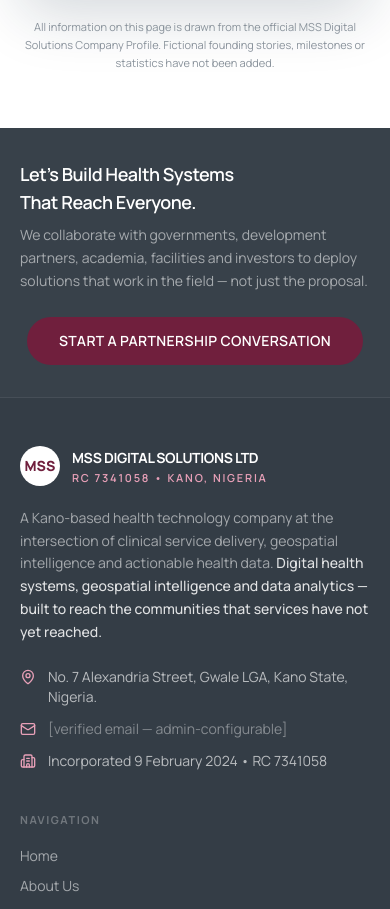
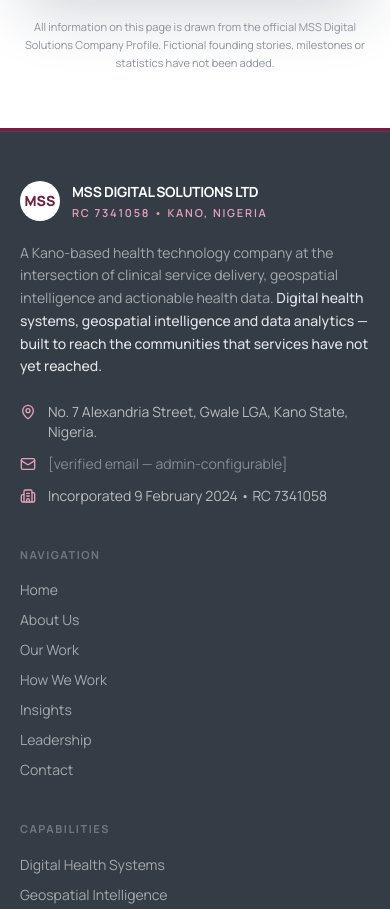
Before and after one commit to baiitax/mss-digital-solution, a Next.js app: page /about in a window 390 px wide. Shown: the part 5340-6249 px from the top of the page. Built offline with nearby package versions, Linux system fonts and the light colour scheme.

Commit message:
fix(nav+footer): prevent desktop nav wrapping, remove duplicate footer CTA band

```diff
--- a/src/components/layout/Footer.tsx
+++ b/src/components/layout/Footer.tsx
@@ -4,17 +4,7 @@ import { MapPin, Mail, Building2 } from "lucide-react"
 export function Footer() {
   return (
     <footer className="bg-[#343D46] text-white">
-      <div className="border-b border-white/[0.07] bg-white/[0.02]">
-        <div className="container-mss py-8 sm:py-10 flex flex-col lg:flex-row items-center justify-between gap-6">
-          <div>
-            <h3 className="font-semibold text-lg sm:text-xl tracking-tight">Let’s Build Health Systems That Reach Everyone.</h3>
-            <p className="text-white/55 text-sm mt-2 max-w-2xl leading-relaxed">We collaborate with governments, development partners, academia, facilities and investors to deploy solutions that work in the field — not just the proposal.</p>
-          </div>
-          <Link href="/contact" className="shrink-0 inline-flex items-center gap-2 bg-[#701F3D] hover:bg-[#50152D] text-white px-8 h-12 rounded-full text-sm font-semibold tracking-wide uppercase transition-colors">
-            Start a Partnership Conversation
-          </Link>
-        </div>
-      </div>
+      <div className="border-b border-white/[0.07] h-1 w-full bg-[#701F3D]" />
 
       <div className="container-mss py-12 sm:py-14">
         <div className="grid grid-cols-1 md:grid-cols-2 lg:grid-cols-12 gap-10">
--- a/src/components/layout/Navbar.tsx
+++ b/src/components/layout/Navbar.tsx
@@ -89,7 +89,7 @@ export function Navbar() {
                       <Link
                         href={l.href}
                         className={cn(
-                          "inline-flex items-center gap-1.5 px-4 py-2 text-[13.5px] font-medium tracking-wide rounded-full transition-colors",
+                          "inline-flex items-center gap-1.5 px-3.5 py-2 text-[13.5px] font-medium tracking-wide rounded-full whitespace-nowrap transition-colors",
                           active ? "text-[#701F3D] bg-[#F9E9EE]" : "text-[#343D46] hover:text-[#252B31] hover:bg-[#FAF9F7]"
                         )}
                       >
@@ -118,7 +118,7 @@ export function Navbar() {
                     key={l.label}
                     href={l.href}
                     className={cn(
-                      "px-4 py-2 text-[13.5px] font-medium tracking-wide rounded-full transition-colors",
+                      "px-3.5 py-2 text-[13.5px] font-medium tracking-wide rounded-full whitespace-nowrap transition-colors",
                       active ? "text-[#701F3D] bg-[#F9E9EE]" : "text-[#343D46] hover:text-[#252B31] hover:bg-[#FAF9F7]"
                     )}
                   >
@@ -126,9 +126,6 @@ export function Navbar() {
                   </Link>
                 )
               })}
-              <Link href="/our-work/geo-st4r-kano" className={cn("ml-1 px-4 py-2 rounded-full text-[13px] font-semibold tracking-wide transition-colors", pathname === "/our-work/geo-st4r-kano" ? "bg-[#701F3D] text-white" : "bg-[#701F3D]/10 text-[#701F3D] hover:bg-[#701F3D] hover:text-white")}>
-                Geo-ST4R
-              </Link>
             </nav>
 
             <div className="flex items-center gap-3">
```
